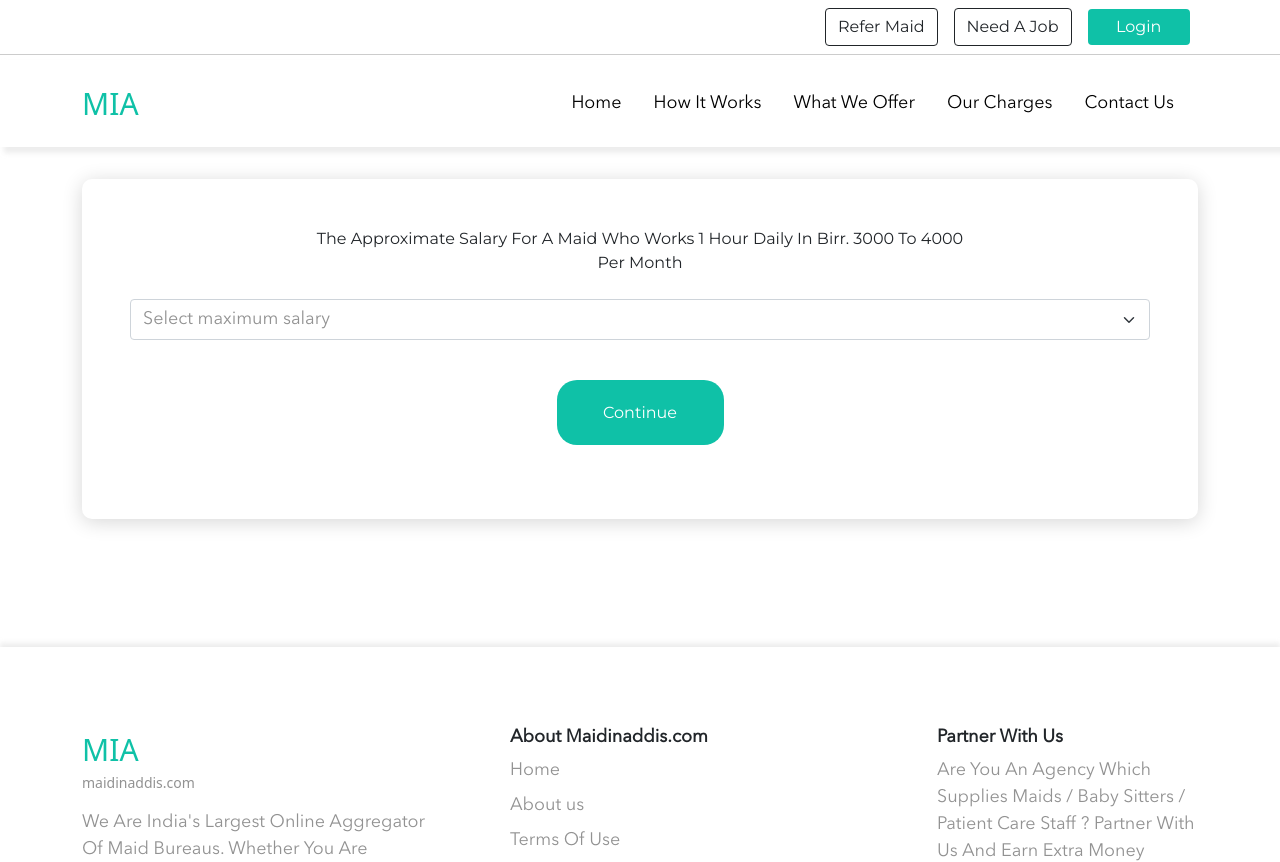
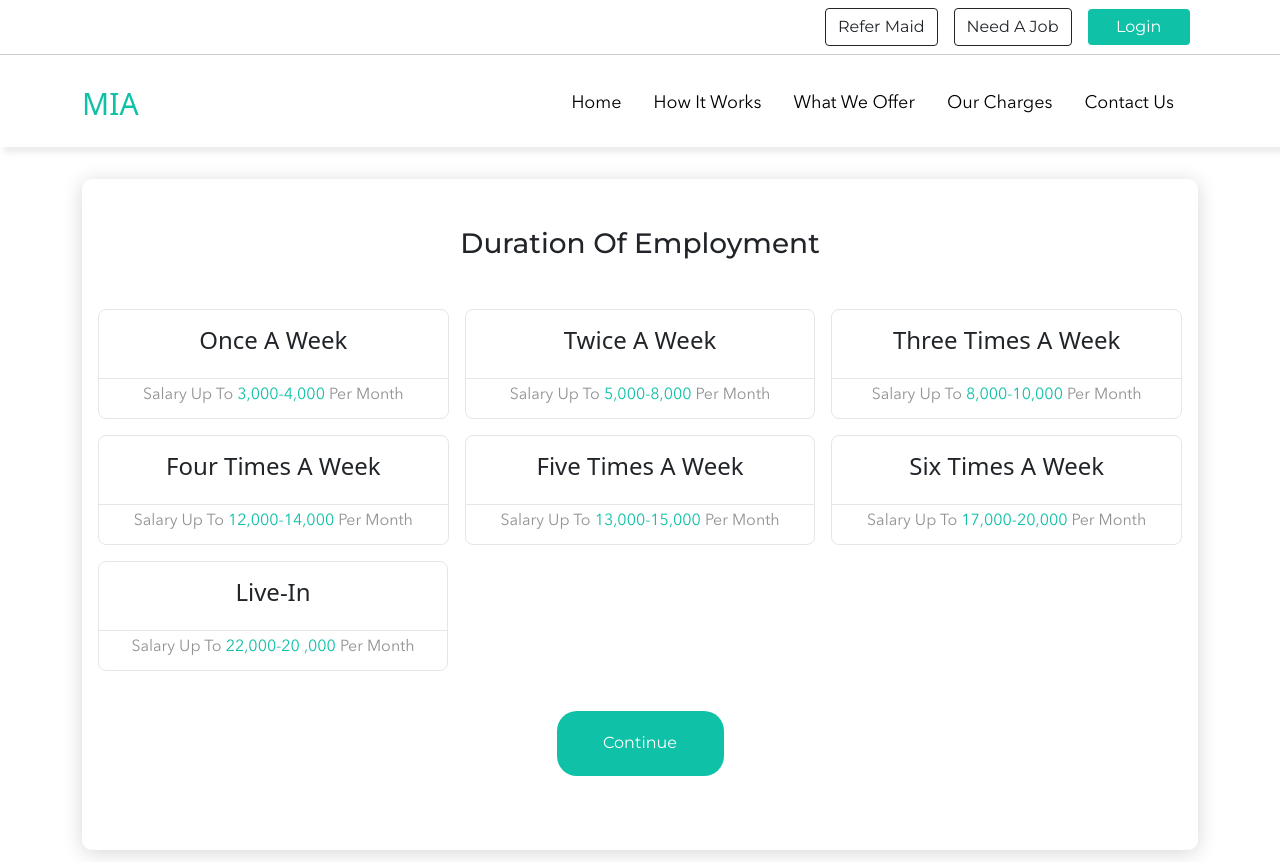
Before and after one commit to Kehindecodes/Mia, a React (Create React App) app: page / in a window 1280 px wide. Shown: the top 862 px of the page. Built offline with nearby package versions, Linux system fonts and the light colour scheme.

Commit message:
finish  employment duration screen UI

```diff
--- a/src/App.js
+++ b/src/App.js
@@ -3,6 +3,7 @@ import ContactUs from './pages/ContactUs';
 import SelectGender from './components/SelectGender';
 import AfterSelection from './components/AfterSelection';
 import Salary from './components/Salary';
+import Duration from './components/Duration';
 
 function App() {
 	return (
@@ -10,7 +11,8 @@ function App() {
 			{/* <ContactUs /> */}
 			{/* <SelectGender /> */}
 			{/* <AfterSelection /> */}
-			<Salary />
+			{/* <Salary /> */}
+			<Duration />
 		</div>
 	);
 }
--- /dev/null
+++ b/src/components/Duration.js
@@ -0,0 +1,98 @@
+import React from 'react';
+import { Container, Col, Row, Button } from 'react-bootstrap';
+import Layout from './Layout';
+import '../styles/Duration.scss';
+const Duration = () => {
+	return (
+		<Layout>
+			<Container>
+				<div className='duration_wrapper'>
+					<h3>Duration Of Employment</h3>
+					<div className='durations'>
+						<Row>
+							<Col className='me-3'>
+								<div className='duration'>
+									<h4 className='py-3'>Once A Week</h4>
+									<p className='py-1'>
+										Salary Up To{' '}
+										<span className='text-primary'>3,000-4,000</span> Per Month
+									</p>
+								</div>
+							</Col>
+							<Col className='me-3'>
+								<div className='duration'>
+									<h4 className='py-3'>Twice A Week</h4>
+
+									<p className='py-1'>
+										Salary Up To{' '}
+										<span className='text-primary'>5,000-8,000</span> Per Month
+									</p>
+								</div>
+							</Col>
+							<Col>
+								<div className='duration'>
+									<h4 className='py-3'>Three Times A Week</h4>
+									<p className='py-1'>
+										Salary Up To{' '}
+										<span className='text-primary'>8,000-10,000</span> Per Month
+									</p>
+								</div>
+							</Col>
+						</Row>
+						<Row className='mt-3'>
+							<Col className='me-3'>
+								<div className='duration'>
+									<h4 className='py-3'>Four Times A Week</h4>
+									<p className='py-1'>
+										Salary Up To{' '}
+										<span className='text-primary'>12,000-14,000</span> Per
+										Month
+									</p>
+								</div>
+							</Col>
+							<Col className='me-3'>
+								<div className='duration'>
+									<h4 className='py-3'>Five Times A Week</h4>
+									<p className='py-1'>
+										Salary Up To{' '}
+										<span className='text-primary'>13,000-15,000</span> Per
+										Month
+									</p>
+								</div>
+							</Col>
+							<Col>
+								<div className='duration'>
+									<h4 className='py-3'>Six Times A Week</h4>
+									<p className='py-1'>
+										Salary Up To{' '}
+										<span className='text-primary'>17,000-20,000</span> Per
+										Month
+									</p>
+								</div>
+							</Col>
+						</Row>
+						<Row>
+							<Col className='last_col mt-3'>
+								<div className='duration'>
+									<h4 className='py-3'>Live-In</h4>
+									<p className='py-1'>
+										Salary Up To{' '}
+										<span className='text-primary'>22,000-20 ,000</span> Per
+										Month
+									</p>
+								</div>
+							</Col>
+						</Row>
+					</div>
+					<div className='btnwrapper mx-auto '>
+						<Button className='form_btn ' type='submit'>
+							Continue
+						</Button>
+					</div>
+				</div>
+			</Container>
+		</Layout>
+	);
+};
+
+export default Duration;
--- /dev/null
+++ b/src/styles/Duration.scss
@@ -0,0 +1,48 @@
+.duration_wrapper{
+    width: 100%;
+    height: 671px;
+    margin-top: 2rem;
+    margin-bottom: 8rem;
+    -webkit-box-shadow:  0px 3px 20px #00000029;
+    -moz-box-shadow:  0px 3px 20px #00000029;
+    box-shadow:  0px 3px 20px #00000029;
+    border-radius: 10px;
+    padding:3rem  1rem;
+    display: flex;
+    flex-direction: column;
+    // justify-content: center;
+    text-align: center;
+    .row{
+        margin-right: 0;
+        margin-left: 0;
+    }
+    h3{
+        font-family: 'Montserrat', sans-serif;
+        font-family: 26px;
+    }
+    h4{
+        font-family: 20px;
+    }
+    .durations{
+          margin-top: 2.5rem;
+          margin-bottom: 2.5rem;
+          .col{
+              width: 350px !important;
+              height:110px;
+              border: 1px solid #E6E6E6 ;
+              border-radius: 8px;
+            //   margin-left: 2rem;
+            padding: 0;
+            p{
+                border-top: 1px solid #E6E6E6;
+                font-family:"avenir";
+                font-size: 16px;
+                color: #929292;
+                text-transform:capitalize
+            }
+          }
+          .last_col{
+              flex: unset !important;
+          }
+    }
+}
```
